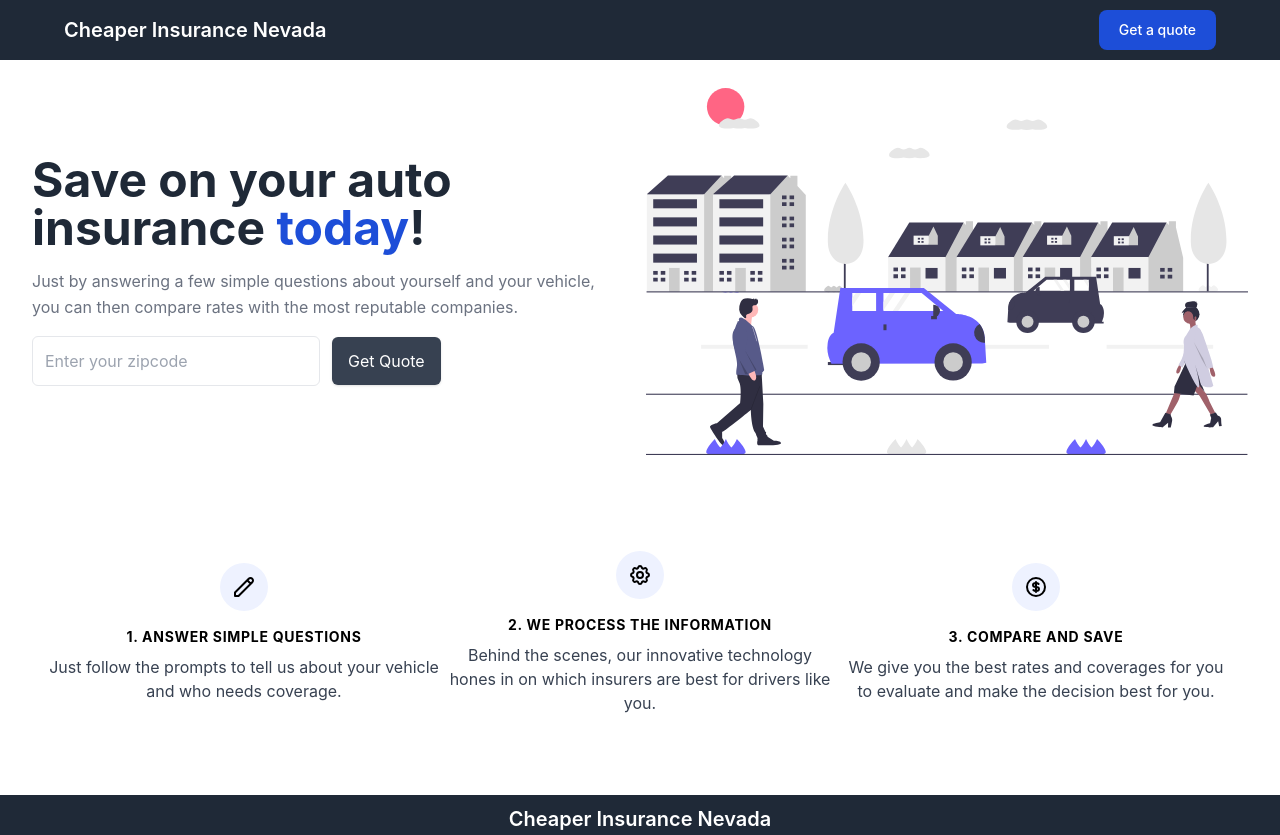
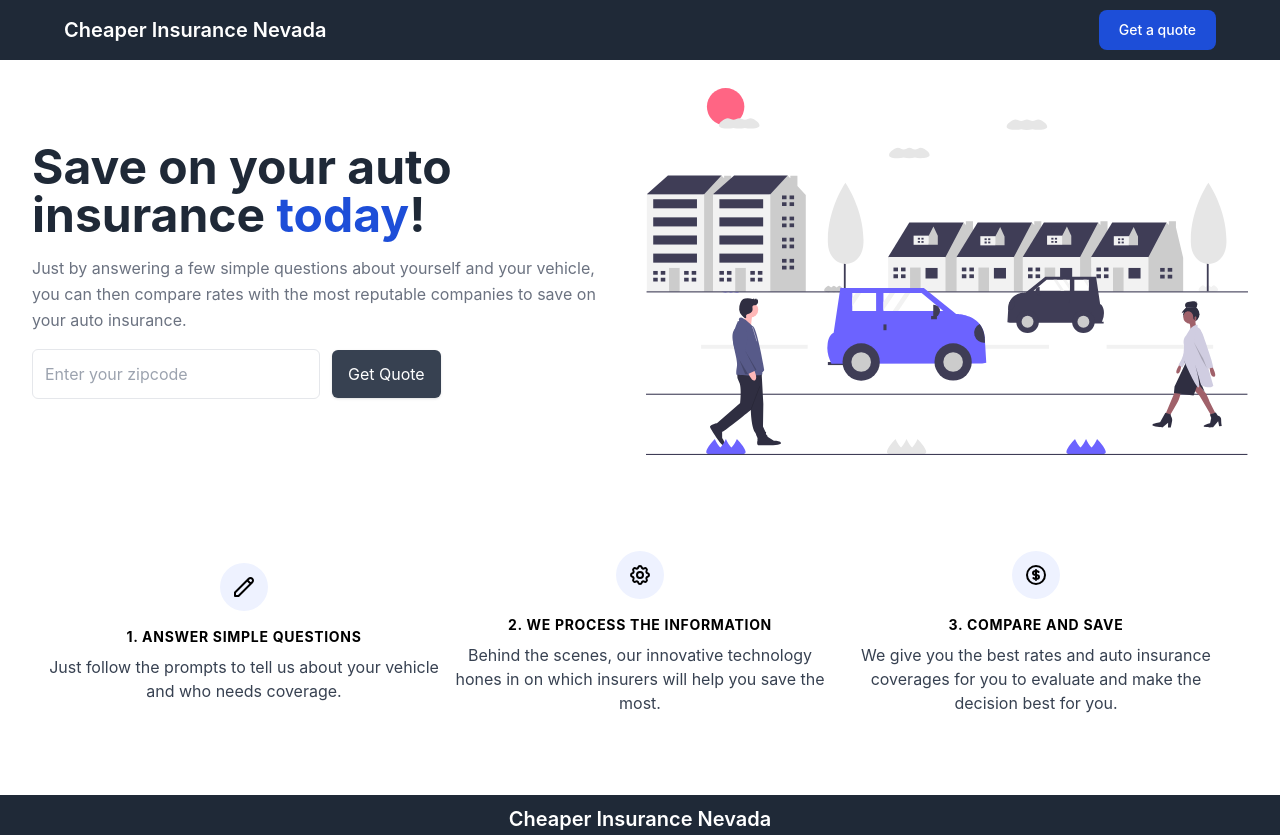
Before and after one commit to saucemills/cheap-insurance, a Next.js app: page / in a window 1280 px wide. Built offline with nearby package versions, Linux system fonts and the light colour scheme.

Commit message:
added words to hero and steps for seo

```diff
--- a/pages/components/Hero.js
+++ b/pages/components/Hero.js
@@ -26,7 +26,8 @@ function Hero() {
         </h1>
         <p className="text-gray-500 max-w-xl leading-relaxed sm:mx-auto lg:ml-0">
           Just by answering a few simple questions about yourself and your
-          vehicle, you can then compare rates with the most reputable companies.
+          vehicle, you can then compare rates with the most reputable companies
+          to save on your auto insurance.
         </p>
         <div>
           <form
--- a/pages/components/Steps.js
+++ b/pages/components/Steps.js
@@ -58,7 +58,7 @@ function Steps() {
           </h2>
           <p className="mb-2 text-gray-700">
             Behind the scenes, our innovative technology hones in on which
-            insurers are best for drivers like you.
+            insurers will help you save the most.
           </p>
         </div>
         <div className="px-8 text-center sm:px-0">
@@ -82,8 +82,8 @@ function Steps() {
             3. Compare and save
           </h2>
           <p className="mb-2 text-gray-700">
-            We give you the best rates and coverages for you to evaluate and
-            make the decision best for you.
+            We give you the best rates and auto insurance coverages for you to
+            evaluate and make the decision best for you.
           </p>
         </div>
       </div>
```
